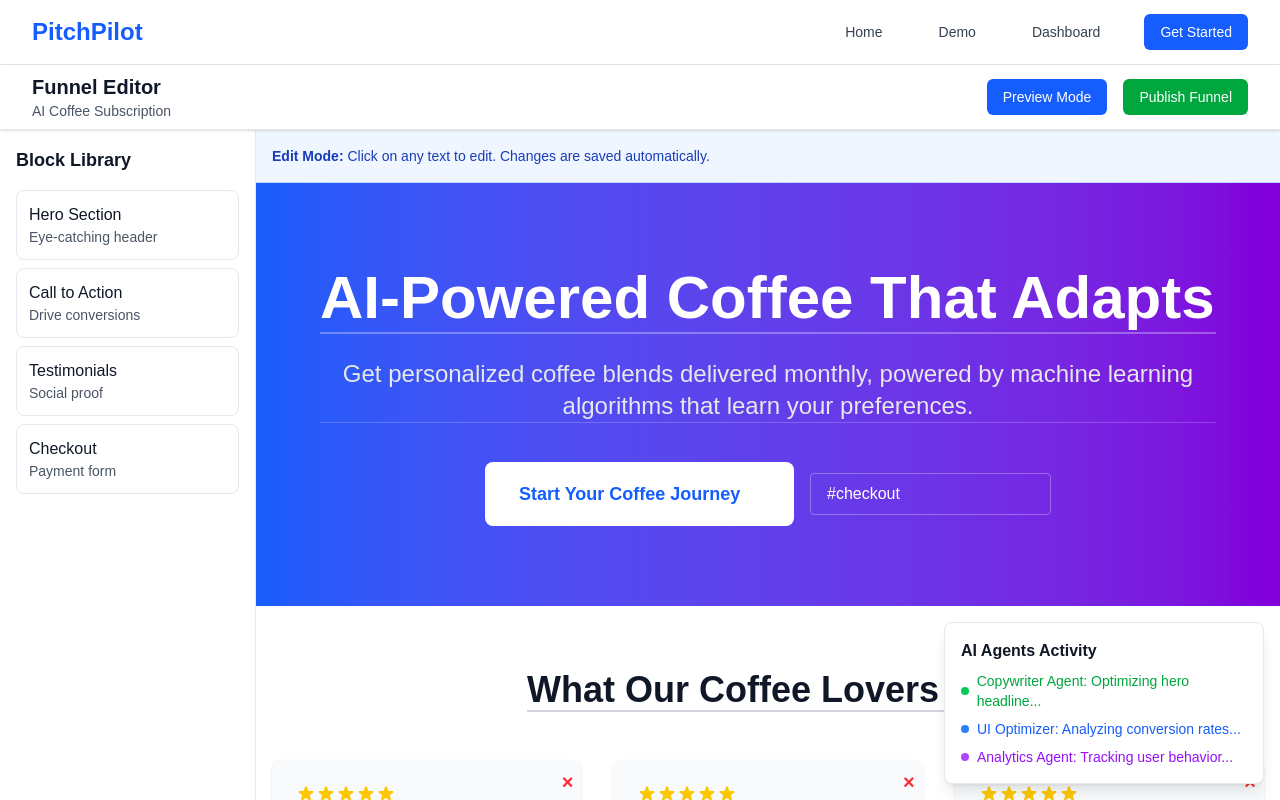
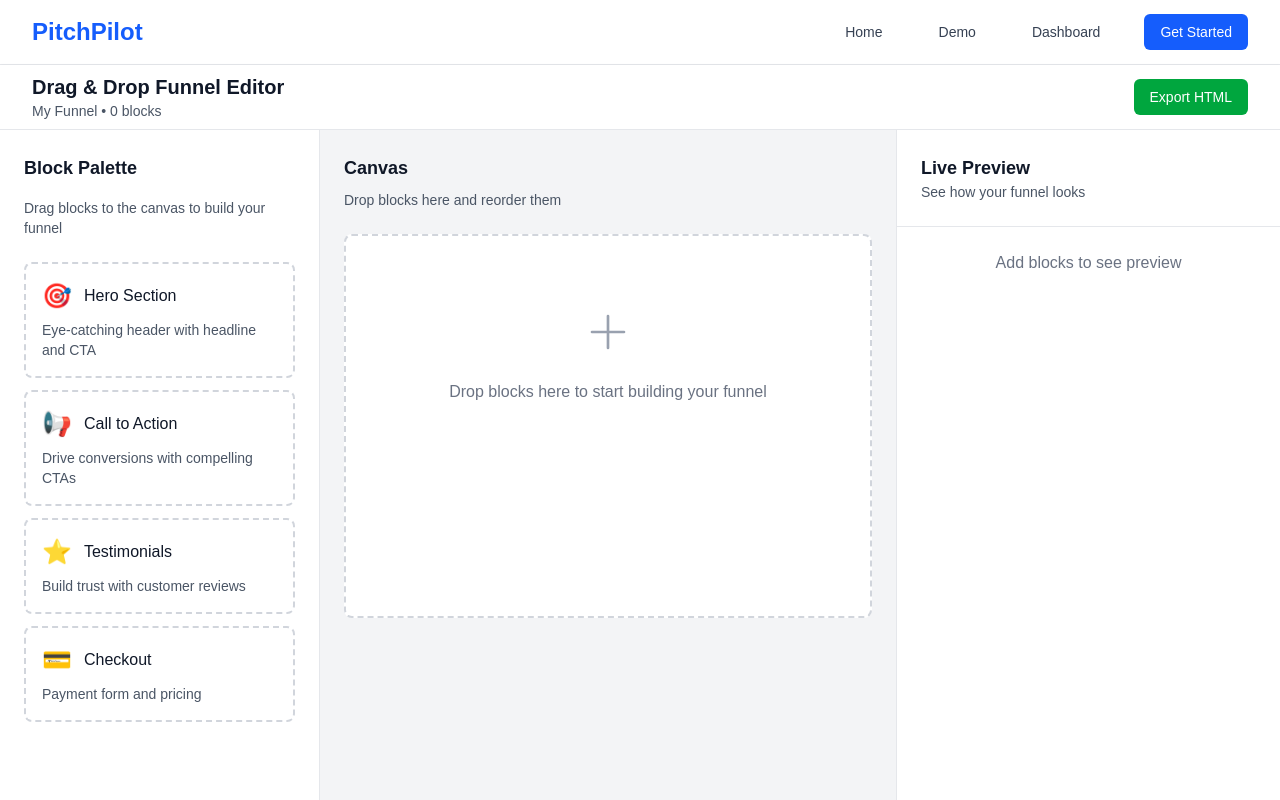
Before and after one commit to maxphil058/pitch-pilot, a Next.js app: page /demo in a window 1280 px wide. Shown: the top 800 px of the page. Built offline with nearby package versions, Linux system fonts and the light colour scheme.

Commit message:
Feature: built the drag and drop editor

```diff
--- a/src/app/demo/page.tsx
+++ b/src/app/demo/page.tsx
@@ -1,28 +1,73 @@
 'use client';
 
-import { useState } from 'react';
-import { sampleFunnel, FunnelBlock, HeroData, CTAData, TestimonialsData, CheckoutData } from '@/lib/funnelSchema';
+import { useState, useRef } from 'react';
+import { Funnel, FunnelBlock, HeroData, CTAData, TestimonialsData, CheckoutData, blockPalette, createNewBlock } from '@/lib/funnelSchema';
 import Hero from '@/components/blocks/Hero';
 import CTA from '@/components/blocks/CTA';
 import Testimonials from '@/components/blocks/Testimonials';
 import Checkout from '@/components/blocks/Checkout';
 
 export default function DemoPage() {
-  const [funnel, setFunnel] = useState(sampleFunnel);
-  const [isEditing, setIsEditing] = useState(true);
+  const [funnel, setFunnel] = useState<Funnel>({
+    id: 'demo-funnel',
+    name: 'My Funnel',
+    description: 'Drag blocks from the palette to build your funnel',
+    blocks: [],
+    createdAt: new Date(),
+    updatedAt: new Date(),
+    isPublished: false
+  });
+
+  const [draggedItem, setDraggedItem] = useState<string | null>(null);
+  const dragCounter = useRef(0);
+
+  const addBlock = (blockType: FunnelBlock['type']) => {
+    const newBlock = createNewBlock(blockType);
+    newBlock.order = funnel.blocks.length;
+
+    setFunnel(prev => ({
+      ...prev,
+      blocks: [...prev.blocks, newBlock],
+      updatedAt: new Date()
+    }));
+  };
+
+  const removeBlock = (blockId: string) => {
+    setFunnel(prev => ({
+      ...prev,
+      blocks: prev.blocks.filter(block => block.id !== blockId).map((block, index) => ({
+        ...block,
+        order: index
+      })),
+      updatedAt: new Date()
+    }));
+  };
+
+  const moveBlock = (fromIndex: number, toIndex: number) => {
+    const blocks = [...funnel.blocks];
+    const [movedBlock] = blocks.splice(fromIndex, 1);
+    blocks.splice(toIndex, 0, movedBlock);
+
+    setFunnel(prev => ({
+      ...prev,
+      blocks: blocks.map((block, index) => ({ ...block, order: index })),
+      updatedAt: new Date()
+    }));
+  };
 
   const updateBlock = (blockId: string, newData: any) => {
     setFunnel(prev => ({
       ...prev,
       blocks: prev.blocks.map(block =>
         block.id === blockId ? { ...block, data: newData } : block
-      )
+      ),
+      updatedAt: new Date()
     }));
   };
 
-  const renderBlock = (block: FunnelBlock) => {
+  const renderBlock = (block: FunnelBlock, isPreview: boolean = false) => {
     const commonProps = {
-      isEditable: isEditing,
+      isEditable: !isPreview,
       onUpdate: (data: any) => updateBlock(block.id, data)
     };
 
@@ -40,100 +85,228 @@ export default function DemoPage() {
     }
   };
 
+  const exportHTML = () => {
+    const htmlContent = `<!DOCTYPE html>
+<html lang="en">
+<head>
+    <meta charset="UTF-8">
+    <meta name="viewport" content="width=device-width, initial-scale=1.0">
+    <title>${funnel.name}</title>
+    <script src="https://cdn.tailwindcss.com"></script>
+</head>
+<body>
+    ${funnel.blocks.sort((a, b) => a.order - b.order).map(block => {
+      // Generate static HTML for each block type
+      switch (block.type) {
+        case 'hero':
+          const heroData = block.data as HeroData;
+          return `<section class="relative bg-gradient-to-r from-blue-600 to-purple-700 text-white py-20 px-4">
+            <div class="relative max-w-4xl mx-auto text-center">
+              <h1 class="text-4xl md:text-6xl font-bold mb-6">${heroData.headline}</h1>
+              <p class="text-xl md:text-2xl mb-8 text-gray-200">${heroData.subheadline}</p>
+              <a href="${heroData.ctaLink}" class="bg-white text-blue-600 px-8 py-4 rounded-lg font-semibold text-lg hover:bg-gray-100 transition-colors inline-block">${heroData.ctaText}</a>
+            </div>
+          </section>`;
+        case 'cta':
+          const ctaData = block.data as CTAData;
+          return `<section class="py-16 px-4 bg-gray-50">
+            <div class="max-w-4xl mx-auto text-center">
+              <h2 class="text-3xl md:text-4xl font-bold mb-6 text-gray-900">${ctaData.title}</h2>
+              <p class="text-lg md:text-xl mb-8 text-gray-600">${ctaData.description}</p>
+              <a href="${ctaData.buttonLink}" class="bg-blue-600 text-white px-8 py-4 rounded-lg font-semibold text-lg hover:bg-blue-700 transition-colors">${ctaData.buttonText}</a>
+            </div>
+          </section>`;
+        default:
+          return '';
+      }
+    }).join('\n')}
+</body>
+</html>`;
+
+    const blob = new Blob([htmlContent], { type: 'text/html' });
+    const url = URL.createObjectURL(blob);
+    const a = document.createElement('a');
+    a.href = url;
+    a.download = `${funnel.name.replace(/\s+/g, '-').toLowerCase()}.html`;
+    document.body.appendChild(a);
+    a.click();
+    document.body.removeChild(a);
+    URL.revokeObjectURL(url);
+  };
+
+  // Drag and drop handlers
+  const handleDragStart = (e: React.DragEvent, blockType: string) => {
+    setDraggedItem(blockType);
+    e.dataTransfer.effectAllowed = 'copy';
+  };
+
+  const handleDragOver = (e: React.DragEvent) => {
+    e.preventDefault();
+    e.dataTransfer.dropEffect = 'copy';
+  };
+
+  const handleDrop = (e: React.DragEvent) => {
+    e.preventDefault();
+    if (draggedItem) {
+      addBlock(draggedItem as FunnelBlock['type']);
+      setDraggedItem(null);
+    }
+    dragCounter.current = 0;
+  };
+
+  const handleDragEnter = (e: React.DragEvent) => {
+    e.preventDefault();
+    dragCounter.current++;
+  };
+
+  const handleDragLeave = (e: React.DragEvent) => {
+    dragCounter.current--;
+  };
+
   return (
-    <div className="min-h-screen bg-gray-100">
-      {/* Editor Header */}
-      <div className="bg-white shadow-sm border-b border-gray-200 sticky top-0 z-10">
+    <div className="min-h-screen bg-gray-50">
+      {/* Header */}
+      <div className="bg-white shadow-sm border-b border-gray-200">
         <div className="max-w-7xl mx-auto px-4 sm:px-6 lg:px-8">
           <div className="flex justify-between items-center h-16">
             <div>
-              <h1 className="text-xl font-semibold text-gray-900">Funnel Editor</h1>
-              <p className="text-sm text-gray-600">{funnel.name}</p>
+              <h1 className="text-xl font-semibold text-gray-900">Drag & Drop Funnel Editor</h1>
+              <p className="text-sm text-gray-600">{funnel.name} • {funnel.blocks.length} blocks</p>
             </div>
             <div className="flex items-center space-x-4">
               <button
-                onClick={() => setIsEditing(!isEditing)}
-                className={`px-4 py-2 rounded-md text-sm font-medium transition-colors ${
-                  isEditing
-                    ? 'bg-blue-600 text-white hover:bg-blue-700'
-                    : 'bg-gray-200 text-gray-700 hover:bg-gray-300'
-                }`}
+                onClick={exportHTML}
+                className="bg-green-600 text-white px-4 py-2 rounded-md text-sm font-medium hover:bg-green-700 transition-colors"
               >
-                {isEditing ? 'Preview Mode' : 'Edit Mode'}
-              </button>
-              <button className="bg-green-600 text-white px-4 py-2 rounded-md text-sm font-medium hover:bg-green-700 transition-colors">
-                Publish Funnel
+                Export HTML
               </button>
             </div>
           </div>
         </div>
       </div>
 
-      {/* Funnel Preview */}
-      <div className="flex">
-        {/* Sidebar - Block Library */}
-        {isEditing && (
-          <div className="w-64 bg-white shadow-sm border-r border-gray-200 min-h-screen p-4">
-            <h3 className="text-lg font-semibold text-gray-900 mb-4">Block Library</h3>
-            <div className="space-y-2">
-              <div className="p-3 border border-gray-200 rounded-lg cursor-pointer hover:bg-gray-50">
-                <h4 className="font-medium text-gray-900">Hero Section</h4>
-                <p className="text-sm text-gray-600">Eye-catching header</p>
+      {/* Three-panel layout */}
+      <div className="flex h-[calc(100vh-4rem)]">
+        {/* Left Panel - Block Palette */}
+        <div className="w-80 bg-white border-r border-gray-200 p-6 overflow-y-auto">
+          <h2 className="text-lg font-semibold text-gray-900 mb-4">Block Palette</h2>
+          <p className="text-sm text-gray-600 mb-6">Drag blocks to the canvas to build your funnel</p>
+
+          <div className="space-y-3">
+            {blockPalette.map((item) => (
+              <div
+                key={item.type}
+                draggable
+                onDragStart={(e) => handleDragStart(e, item.type)}
+                className="p-4 border-2 border-dashed border-gray-300 rounded-lg cursor-grab hover:border-blue-400 hover:bg-blue-50 transition-colors active:cursor-grabbing"
+              >
+                <div className="flex items-center mb-2">
+                  <span className="text-2xl mr-3">{item.icon}</span>
+                  <h3 className="font-medium text-gray-900">{item.name}</h3>
+                </div>
+                <p className="text-sm text-gray-600">{item.description}</p>
               </div>
-              <div className="p-3 border border-gray-200 rounded-lg cursor-pointer hover:bg-gray-50">
-                <h4 className="font-medium text-gray-900">Call to Action</h4>
-                <p className="text-sm text-gray-600">Drive conversions</p>
+            ))}
+          </div>
+        </div>
+
+        {/* Middle Panel - Canvas */}
+        <div className="flex-1 bg-gray-100 p-6 overflow-y-auto">
+          <div className="mb-6">
+            <h2 className="text-lg font-semibold text-gray-900 mb-2">Canvas</h2>
+            <p className="text-sm text-gray-600">Drop blocks here and reorder them</p>
+          </div>
+
+          <div
+            className={`min-h-96 border-2 border-dashed rounded-lg p-4 transition-colors ${
+              draggedItem
+                ? 'border-blue-400 bg-blue-50'
+                : 'border-gray-300 bg-white'
+            }`}
+            onDragOver={handleDragOver}
+            onDrop={handleDrop}
+            onDragEnter={handleDragEnter}
+            onDragLeave={handleDragLeave}
+          >
+            {funnel.blocks.length === 0 ? (
+              <div className="text-center py-12">
+                <div className="text-gray-400 mb-4">
+                  <svg className="w-16 h-16 mx-auto" fill="none" stroke="currentColor" viewBox="0 0 24 24">
+                    <path strokeLinecap="round" strokeLinejoin="round" strokeWidth={1} d="M12 6v6m0 0v6m0-6h6m-6 0H6" />
+                  </svg>
+                </div>
+                <p className="text-gray-500">Drop blocks here to start building your funnel</p>
               </div>
-              <div className="p-3 border border-gray-200 rounded-lg cursor-pointer hover:bg-gray-50">
-                <h4 className="font-medium text-gray-900">Testimonials</h4>
-                <p className="text-sm text-gray-600">Social proof</p>
+            ) : (
+              <div className="space-y-4">
+                {funnel.blocks
+                  .sort((a, b) => a.order - b.order)
+                  .map((block, index) => (
+                    <div key={block.id} className="bg-white rounded-lg border border-gray-200 p-4">
+                      <div className="flex justify-between items-center mb-3">
+                        <div className="flex items-center">
+                          <span className="text-lg mr-2">
+                            {blockPalette.find(p => p.type === block.type)?.icon}
+                          </span>
+                          <span className="font-medium text-gray-900">
+                            {blockPalette.find(p => p.type === block.type)?.name}
+                          </span>
+                        </div>
+                        <div className="flex items-center space-x-2">
+                          <button
+                            onClick={() => index > 0 && moveBlock(index, index - 1)}
+                            disabled={index === 0}
+                            className="p-1 text-gray-400 hover:text-gray-600 disabled:opacity-30"
+                          >
+                            ↑
+                          </button>
+                          <button
+                            onClick={() => index < funnel.blocks.length - 1 && moveBlock(index, index + 1)}
+                            disabled={index === funnel.blocks.length - 1}
+                            className="p-1 text-gray-400 hover:text-gray-600 disabled:opacity-30"
+                          >
+                            ↓
+                          </button>
+                          <button
+                            onClick={() => removeBlock(block.id)}
+                            className="p-1 text-red-400 hover:text-red-600"
+                          >
+                            ✕
+                          </button>
+                        </div>
+                      </div>
+                      <div className="text-sm text-gray-600 bg-gray-50 p-2 rounded">
+                        Block #{index + 1} • {block.type}
+                      </div>
+                    </div>
+                  ))}
               </div>
-              <div className="p-3 border border-gray-200 rounded-lg cursor-pointer hover:bg-gray-50">
-                <h4 className="font-medium text-gray-900">Checkout</h4>
-                <p className="text-sm text-gray-600">Payment form</p>
+            )}
+          </div>
+        </div>
+
+        {/* Right Panel - Live Preview */}
+        <div className="w-96 bg-white border-l border-gray-200 overflow-y-auto">
+          <div className="p-6 border-b border-gray-200">
+            <h2 className="text-lg font-semibold text-gray-900">Live Preview</h2>
+            <p className="text-sm text-gray-600">See how your funnel looks</p>
+          </div>
+
+          <div className="preview-content">
+            {funnel.blocks.length === 0 ? (
+              <div className="p-6 text-center text-gray-500">
+                <p>Add blocks to see preview</p>
               </div>
-            </div>
-          </div>
-        )}
-
-        {/* Main Content */}
-        <div className={`flex-1 ${isEditing ? 'bg-gray-50' : 'bg-white'}`}>
-          {isEditing && (
-            <div className="p-4 bg-blue-50 border-b border-blue-200">
-              <p className="text-blue-800 text-sm">
-                <strong>Edit Mode:</strong> Click on any text to edit. Changes are saved automatically.
-              </p>
-            </div>
-          )}
-
-          <div className="funnel-preview">
-            {funnel.blocks
-              .sort((a, b) => a.order - b.order)
-              .map(renderBlock)}
+            ) : (
+              <div className="transform scale-75 origin-top-left w-[133%]">
+                {funnel.blocks
+                  .sort((a, b) => a.order - b.order)
+                  .map(block => renderBlock(block, true))}
+              </div>
+            )}
           </div>
         </div>
       </div>
-
-      {/* Agent Activity Panel (for demo) */}
-      {isEditing && (
-        <div className="fixed bottom-4 right-4 w-80 bg-white rounded-lg shadow-lg border border-gray-200 p-4">
-          <h4 className="font-semibold text-gray-900 mb-2">AI Agents Activity</h4>
-          <div className="space-y-2 text-sm">
-            <div className="flex items-center text-green-600">
-              <div className="w-2 h-2 bg-green-500 rounded-full mr-2 animate-pulse"></div>
-              Copywriter Agent: Optimizing hero headline...
-            </div>
-            <div className="flex items-center text-blue-600">
-              <div className="w-2 h-2 bg-blue-500 rounded-full mr-2"></div>
-              UI Optimizer: Analyzing conversion rates...
-            </div>
-            <div className="flex items-center text-purple-600">
-              <div className="w-2 h-2 bg-purple-500 rounded-full mr-2"></div>
-              Analytics Agent: Tracking user behavior...
-            </div>
-          </div>
-        </div>
-      )}
     </div>
   );
 }
--- a/src/lib/funnelSchema.ts
+++ b/src/lib/funnelSchema.ts
@@ -179,3 +179,58 @@ export const blockTemplates = {
     ]
   } as CheckoutData
 };
+
+// Block palette definitions for drag-and-drop editor
+export interface BlockPaletteItem {
+  type: FunnelBlock['type'];
+  name: string;
+  description: string;
+  icon: string;
+  template: HeroData | CTAData | TestimonialsData | CheckoutData;
+}
+
+export const blockPalette: BlockPaletteItem[] = [
+  {
+    type: 'hero',
+    name: 'Hero Section',
+    description: 'Eye-catching header with headline and CTA',
+    icon: '🎯',
+    template: blockTemplates.hero
+  },
+  {
+    type: 'cta',
+    name: 'Call to Action',
+    description: 'Drive conversions with compelling CTAs',
+    icon: '📢',
+    template: blockTemplates.cta
+  },
+  {
+    type: 'testimonials',
+    name: 'Testimonials',
+    description: 'Build trust with customer reviews',
+    icon: '⭐',
+    template: blockTemplates.testimonials
+  },
+  {
+    type: 'checkout',
+    name: 'Checkout',
+    description: 'Payment form and pricing',
+    icon: '💳',
+    template: blockTemplates.checkout
+  }
+];
+
+// Utility function to create a new block
+export function createNewBlock(type: FunnelBlock['type']): FunnelBlock {
+  const template = blockPalette.find(item => item.type === type)?.template;
+  if (!template) {
+    throw new Error(`Unknown block type: ${type}`);
+  }
+
+  return {
+    id: `${type}-${Date.now()}-${Math.random().toString(36).substr(2, 9)}`,
+    type,
+    order: 0, // Will be set when added to funnel
+    data: template
+  };
+}
```
